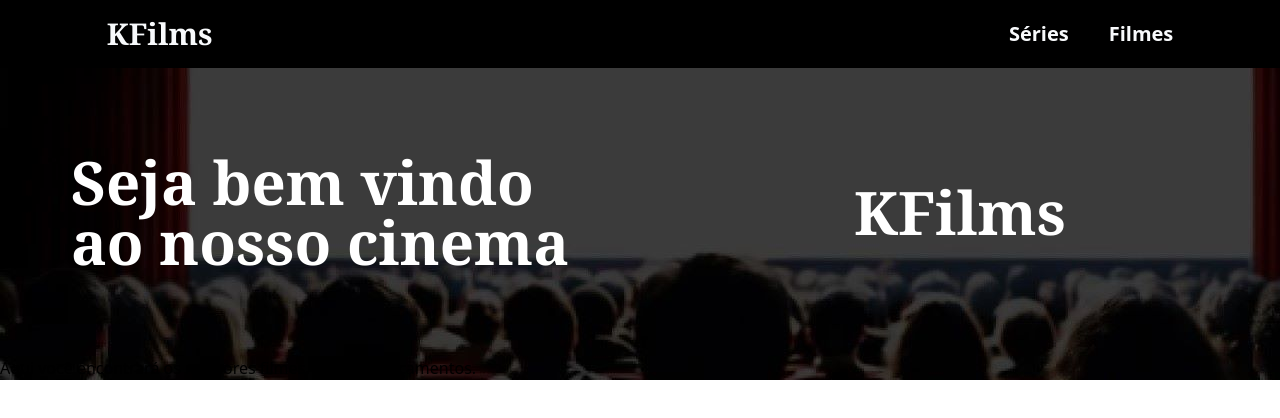
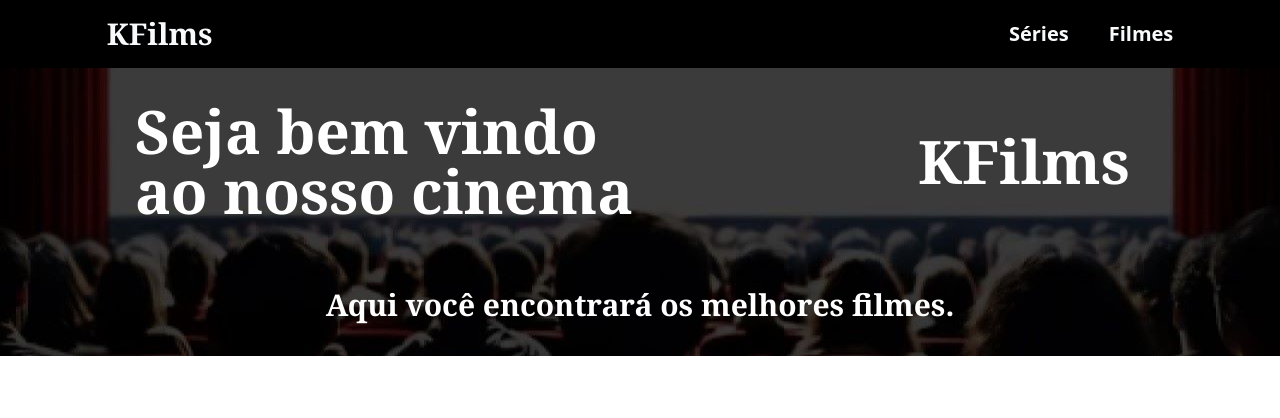
Before and after one commit to KaicMachado/KFilms, a React (Vite) app: page / in a window 1280 px wide. Shown: the top 418 px of the page. Built offline with nearby package versions, Linux system fonts and the light colour scheme.

Commit message:
finalizado header

```diff
--- a/src/Components/Header.jsx
+++ b/src/Components/Header.jsx
@@ -1,17 +1,19 @@
 const Header = () => {
  return (
-  <div className="bg-[url('./assets/bg.jpg')]">
-   <div className="h-72 text-white mx-auto grid grid-cols-2 font-serif items-center">
-    <h1 className="text-6xl font-bold mx-auto">
+  <div className="bg-[url('./assets/bg.jpg')] bg-center  bg-no-repeat ">
+   <div className="h-52 md:h-72 w-max-full text-white mx-auto grid grid-cols-1 sm:grid-cols-[60%_40%] font-serif items-center">
+    <h1 className="text-4xl mx-auto text-left  lg:text-6xl  font-bold ">
      Seja bem vindo
      <br />
      ao nosso cinema
     </h1>
-    <p className="text-6xl font-bold mx-auto">KFilms</p>
+    <p className=" sm:block hidden text-5xl lg:text-6xl font-bold mx-auto">
+     KFilms
+    </p>
+    <p className="text-white  font-bold text-xl lg:text-3xl col-span-full text-center ">
+     Aqui você encontrará os melhores filmes.
+    </p>
    </div>
-   <p className="font-white">
-    Aqui você encontrará os melhores filmes, séries e lançamentos.
-   </p>
   </div>
  );
 };
```
